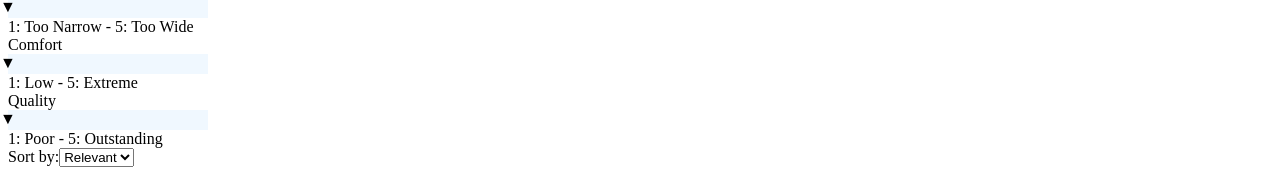
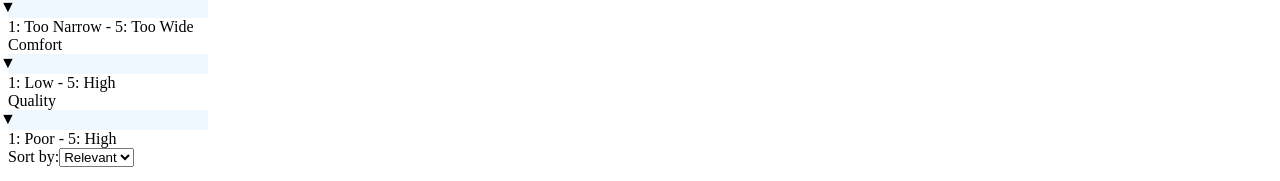
Before and after one commit to ArrynFalcons/FEC, a React app: page / in a window 1280 px wide. Shown: the part 612-793 px from the top of the page. Built offline with nearby package versions, Linux system fonts and the light colour scheme; no server answers; the HTML template or start-up script is replaced by a standard one.

Commit message:
minor changes

```diff
--- a/client/src/components/Reviews/comp/summary.jsx
+++ b/client/src/components/Reviews/comp/summary.jsx
@@ -120,7 +120,7 @@ function Summary(props) {
             <div style={{position: 'absolute', left: `${comfort * 40}px` }}>▼</div>
           </div>
           <div>
-            1: Low - 5: Extreme
+            1: Low - 5: High
           </div>
         </div>
         <div>Quality
@@ -128,7 +128,7 @@ function Summary(props) {
             <div style={{position: 'absolute', left: `${quality * 40}px` }}>▼</div>
           </div>
           <div>
-            1: Poor - 5: Outstanding
+            1: Poor - 5: High
           </div>
         </div>
 
```
